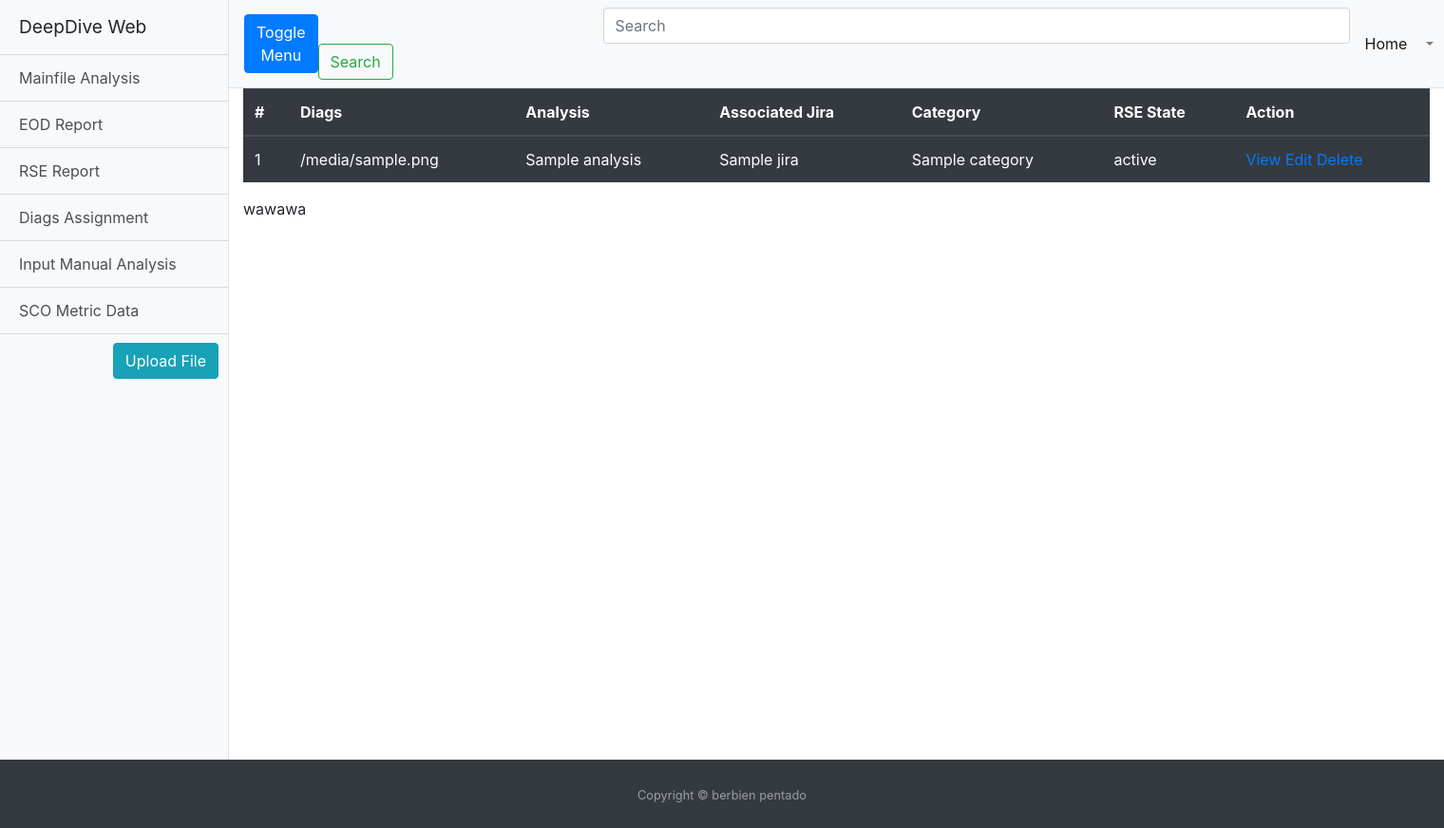
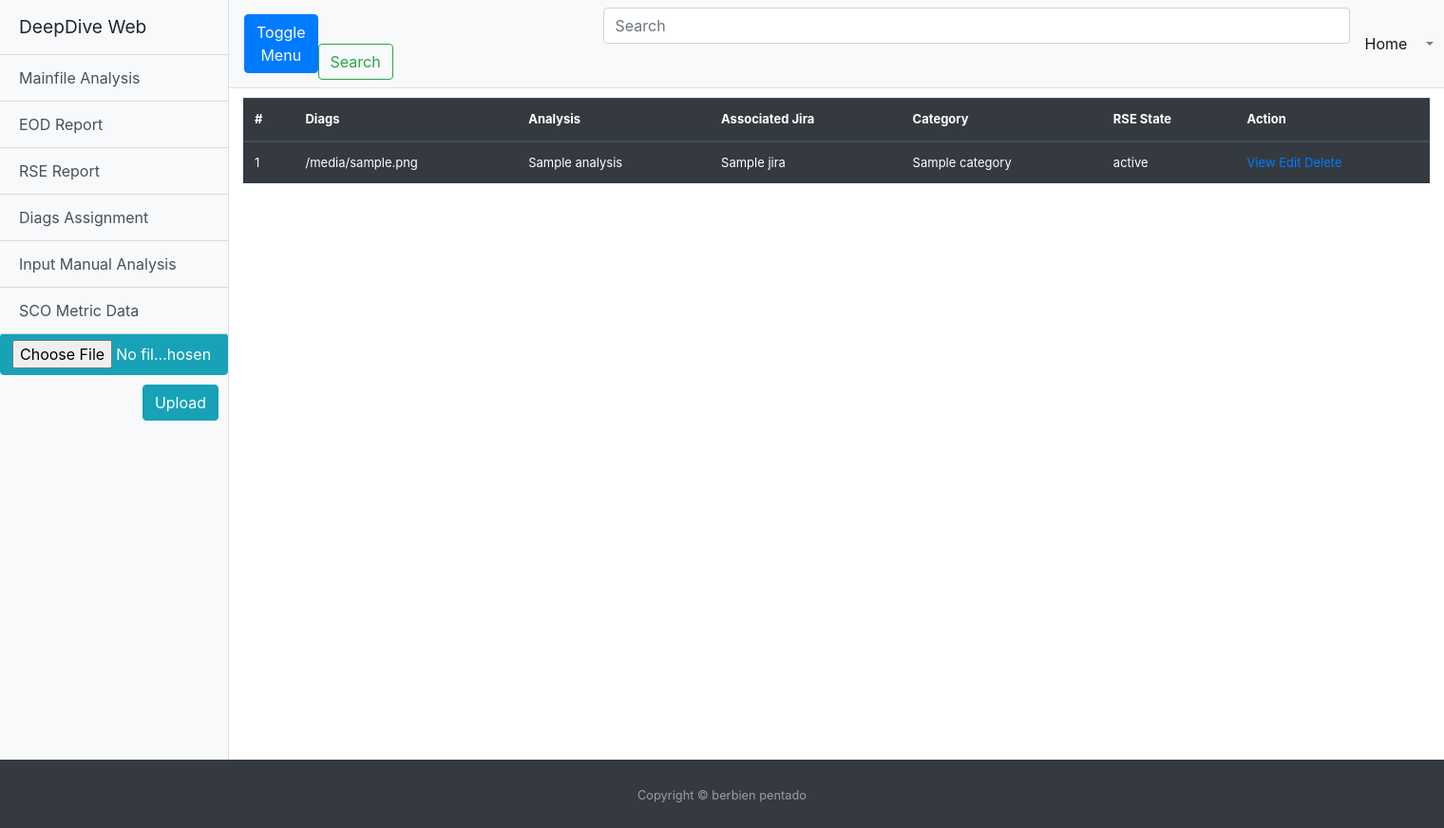
Before and after one commit to berbspentado/deepdive, a Python web app: template templates/content.html in a window 1520 px wide. Shown: the whole page at 95% size. Run offline with Jinja, Linux system fonts and the light colour scheme; the template is opened without the code that fills it: most values are stand-ins (such as "Sample title", 1, 10 or a date in 2020); some libraries are stand-ins or nearby versions.

Commit message:
upload functionality

```diff
--- a/templates/content.html
+++ b/templates/content.html
@@ -3,7 +3,7 @@
 
 
 {% block content %}
-<table class="table table-dark">
+<table class="table table-dark" style="font-size: small;margin-top: 10px;" >
   <thead>
     <tr>
       <th scope="col">#</th>
@@ -35,7 +35,6 @@
     {%endfor%}
   </tbody>
 </table>
-wawawa
 <a href="{{url_for('static',filename='pictures/view.png')}}"></a>
 <!--<tr>
   <th scope="row">1</th>
--- a/templates/homepagebase.html
+++ b/templates/homepagebase.html
@@ -33,9 +33,12 @@
         <a href="/manual-analysis" class="list-group-item list-group-item-action bg-light">Input Manual Analysis</a>
         <a href="#" class="list-group-item list-group-item-action bg-light">SCO Metric Data</a>
         <form action="/upload" method="POST" enctype=multipart/form-data>
-        <button class="btn btn-info float-right" style="margin: 10px;">Upload File</button>
-      </form>
+       <!--- <a href="/upload" class="btn btn-info float-right" style="margin: 10px;" name="file">Upload File</a>--->
+        <input type="file" class="btn btn-info" style="width: 240px;" name="file"></input>
+        <button class="btn btn-info float-right" style="margin: 10px;">Upload</button>
+        </form>
       </div>
+
     </div>
 
     <!-- /#sidebar-wrapper -->
```
